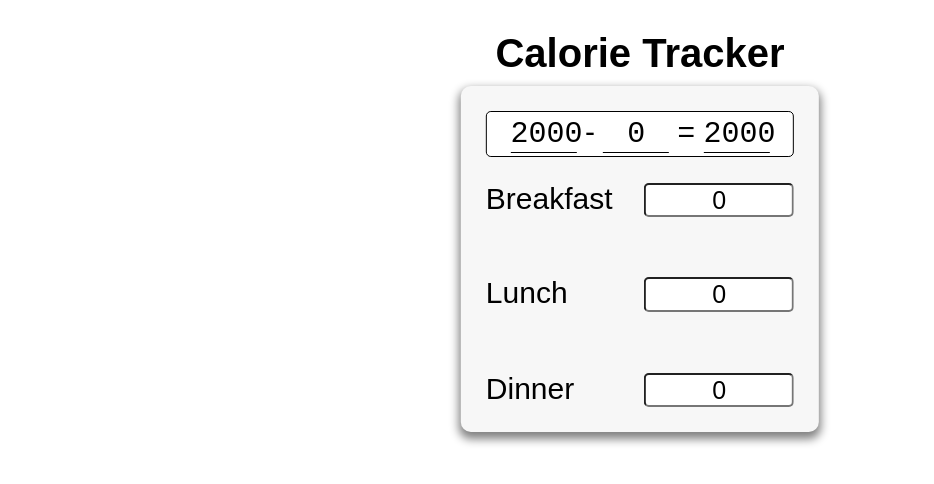
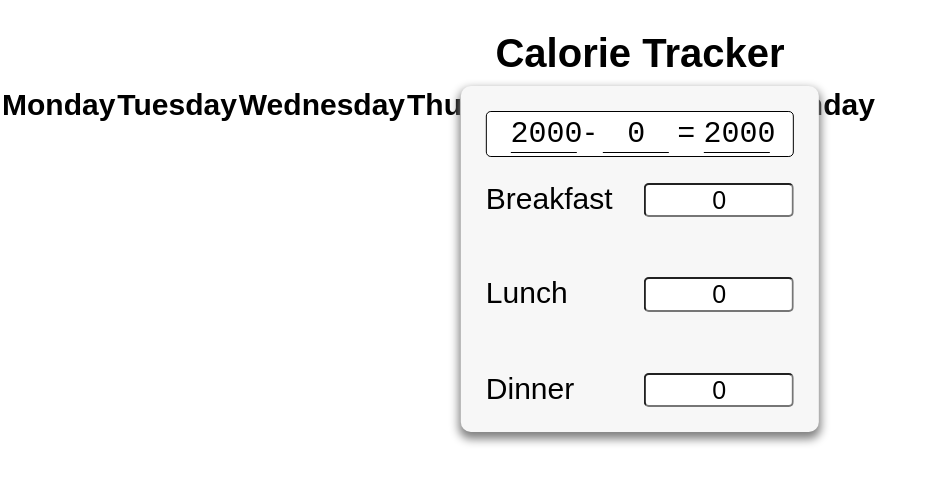
Before and after one commit to swic-cis-177/mt-project-ryanhormann, a website: page index.html in a window 1280 px wide. Shown: the whole page, without its empty margins (0-934 px from the left). Drawn offline with nearby package versions, Linux system fonts and the light colour scheme.

Commit message:
Add table

```diff
--- a/index.html
+++ b/index.html
@@ -39,6 +39,19 @@
       <input id="dinner" type="text" name="dinner" value="0" />
       </div>
     </form>
+
+    <table>
+      <tr>
+        <th>Monday</th>
+        <th>Tuesday</th>
+        <th>Wednesday</th>
+        <th>Thursday</th>
+        <th>Friday</th>
+        <th>Saturday</th>
+        <th>Sunday</th>
+      </tr>
+    </table>
+
     <script src="scripts.js" type="module"></script>
   </body>
 </html>
```
